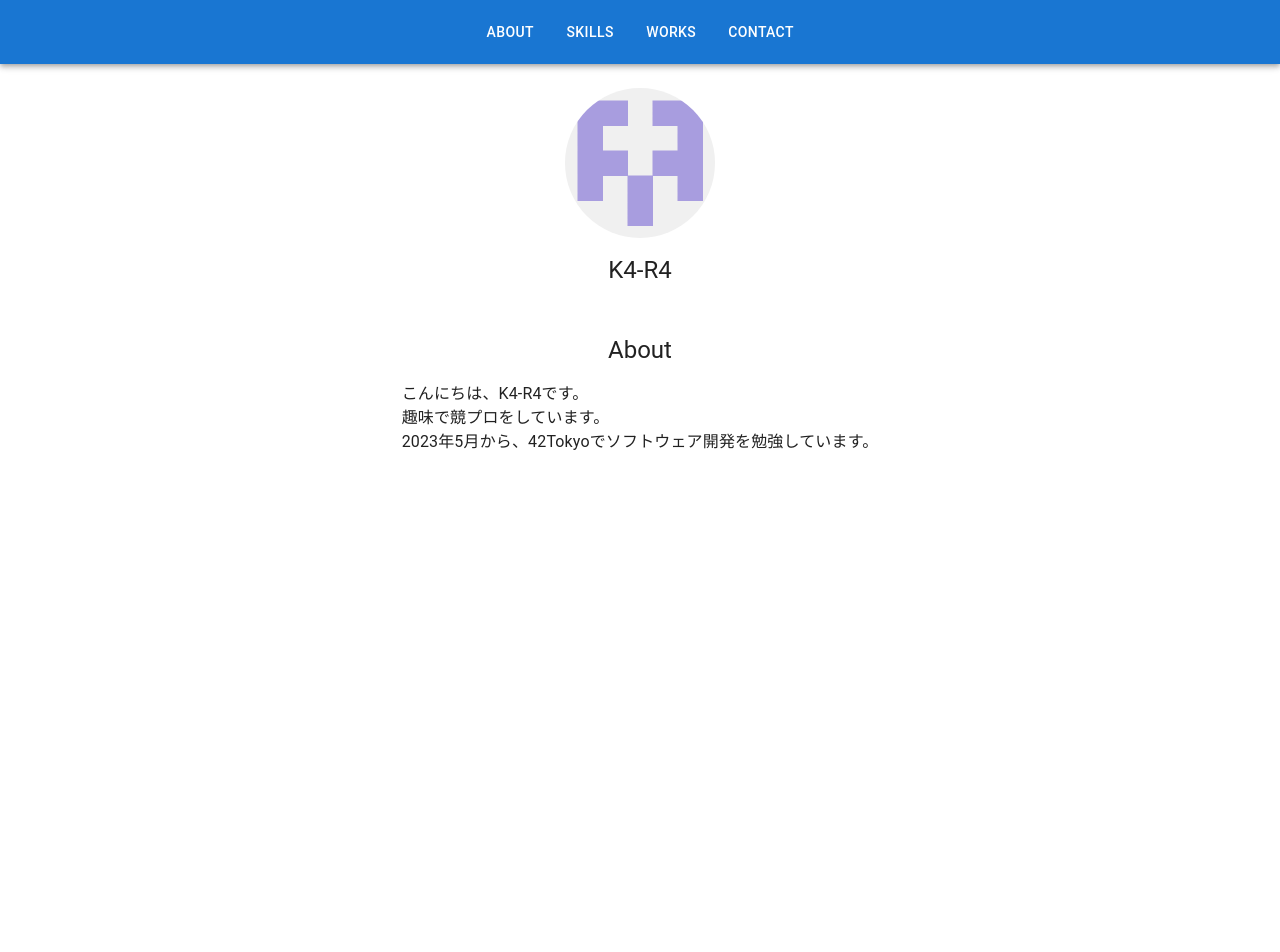
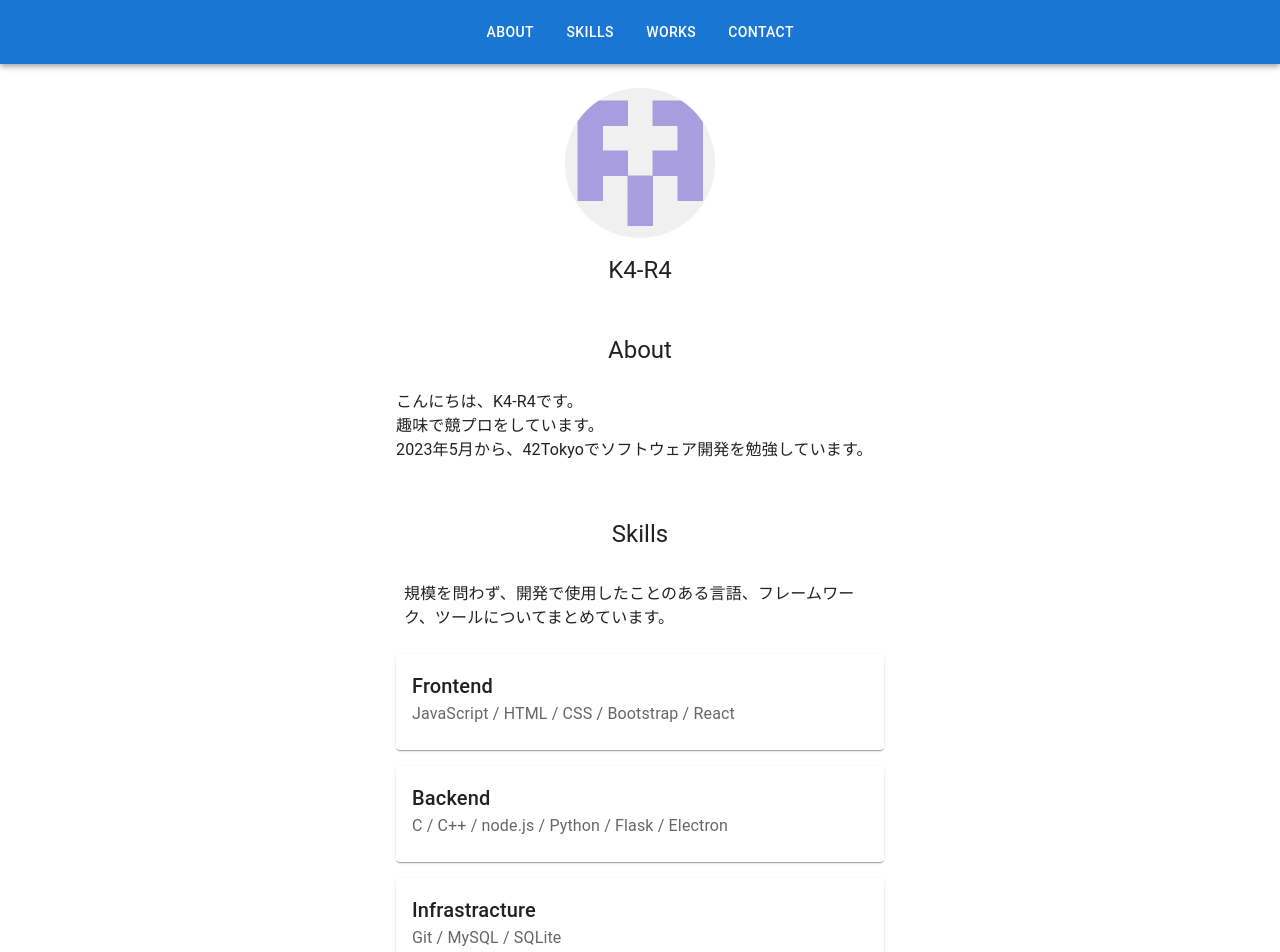
Before and after one commit to K4-R4/portfolio, a React (Create React App) app: page / in a window 1280 px wide. Shown: the top 952 px of the page. Before the commit the page ends 800 px from the top, so only its background shows below. Built offline with nearby package versions, Linux system fonts and the light colour scheme.

Commit message:
feat/skills: added skills

```diff
--- a/src/App.tsx
+++ b/src/App.tsx
@@ -5,6 +5,7 @@ import useMediaQuery from '@mui/material/useMediaQuery'
 import Header from "./components/Header";
 import MyAvatar from "./components/MyAvatar";
 import About from "./components/About";
+import Skills from "./components/Skills";
 
 const App: React.FC = () => {
     const isDarkMode = useMediaQuery('(prefers-color-scheme: dark)')
@@ -21,6 +22,7 @@ const App: React.FC = () => {
             <Header/>
             <MyAvatar/>
             <About />
+            <Skills />
         </ThemeProvider>
     )
 }
--- a/src/components/About.tsx
+++ b/src/components/About.tsx
@@ -1,24 +1,23 @@
 import React from "react";
-import Box from '@mui/material/Box'
-import {Typography} from "@mui/material";
+import {Grid, Typography} from "@mui/material";
 
 const About: React.FC = () => {
     return (
         <>
-            <Box sx={{p: 2}}>
-                <Box display='flex' justifyContent='center' sx={{p: 1}}>
+            <Grid container justifyContent='center' alignItems='center' sx={{flexDirection: 'column', p: 2}}>
+                <Grid container md={5} xs={12} display='flex' justifyContent='center' sx={{p: 1}}>
                     <Typography variant='h5'>
                         About
                     </Typography>
-                </Box>
-                <Box display='flex' justifyContent='center' sx={{p: 1}}>
-                    <Typography variant='body1' align='left'>
+                </Grid>
+                <Grid container md={5} xs={12} display='flex' justifyContent='start'>
+                    <Typography variant='body1' sx={{p: 2}}>
                         こんにちは、K4-R4です。<br/>
                         趣味で競プロをしています。<br/>
                         2023年5月から、42Tokyoでソフトウェア開発を勉強しています。<br/>
                     </Typography>
-                </Box>
-            </Box>
+                </Grid>
+            </Grid>
         </>
     )
 }
--- a/src/components/MyAvatar.tsx
+++ b/src/components/MyAvatar.tsx
@@ -1,25 +1,25 @@
 import React from "react";
-import {Avatar, Box, Typography} from "@mui/material";
+import {Avatar, Box, Grid, Typography} from "@mui/material";
 
 import avatarImage from '../static/images/avater.png'
 
 const MyAvatar: React.FC = () => {
     return (
         <>
-            <Box sx={{p: 2}}>
-                <Box display='flex' justifyContent='center' sx={{p: 1}}>
+            <Grid xs={12} sx={{p: 2}}>
+                <Grid xs={6} display='flex' justifyContent='center' sx={{p: 1}}>
                     <Avatar
-                        alt="Profile image"
+                        alt='Profile image'
                         src={avatarImage}
                         sx={{width: 150, height: 150}}
                     />
-                </Box>
-                <Box display='flex' justifyContent='center' sx={{p: 1}}>
+                </Grid>
+                <Grid xs={6} display='flex' justifyContent='center' sx={{p: 1}}>
                     <Typography variant='h5'>
                         K4-R4
                     </Typography>
-                </Box>
-            </Box>
+                </Grid>
+            </Grid>
         </>
     )
 }
--- /dev/null
+++ b/src/components/Skills.tsx
@@ -0,0 +1,46 @@
+import React from "react";
+import {Card, CardContent, Grid, Typography} from "@mui/material";
+
+interface SkillProps {
+    name: string
+    content: string
+}
+const SkillCard: React.FC<SkillProps> = (props: SkillProps) => {
+    return (
+        <>
+            <Card sx={{width: '100%', m: 1}}>
+                <CardContent>
+                    <Typography variant='h6' align='left'>
+                        {props.name}
+                    </Typography>
+                    <Typography color='textSecondary'>
+                        {props.content}
+                    </Typography>
+                </CardContent>
+            </Card>
+        </>
+    )
+}
+const Skills: React.FC = () => {
+    return (
+        <>
+            <Grid container justifyContent='center' alignItems='center' sx={{flexDirection: 'column', p: 2}}>
+                <Grid container md={5} xs={12} display='flex' justifyContent='center' sx={{p: 1}}>
+                    <Typography variant='h5'>
+                        Skills
+                    </Typography>
+                </Grid>
+                <Grid container md={5} xs={12} display='flex' justifyContent='start' sx={{p: 1}}>
+                    <Typography variant='body1' sx={{p: 2}}>
+                        規模を問わず、開発で使用したことのある言語、フレームワーク、ツールについてまとめています。<br/>
+                    </Typography>
+                    <SkillCard name='Frontend' content='JavaScript / HTML / CSS / Bootstrap / React' />
+                    <SkillCard name='Backend' content='C / C++ / node.js / Python / Flask / Electron' />
+                    <SkillCard name='Infrastracture' content='Git / MySQL / SQLite' />
+                </Grid>
+            </Grid>
+        </>
+    )
+}
+
+export default Skills;
```
